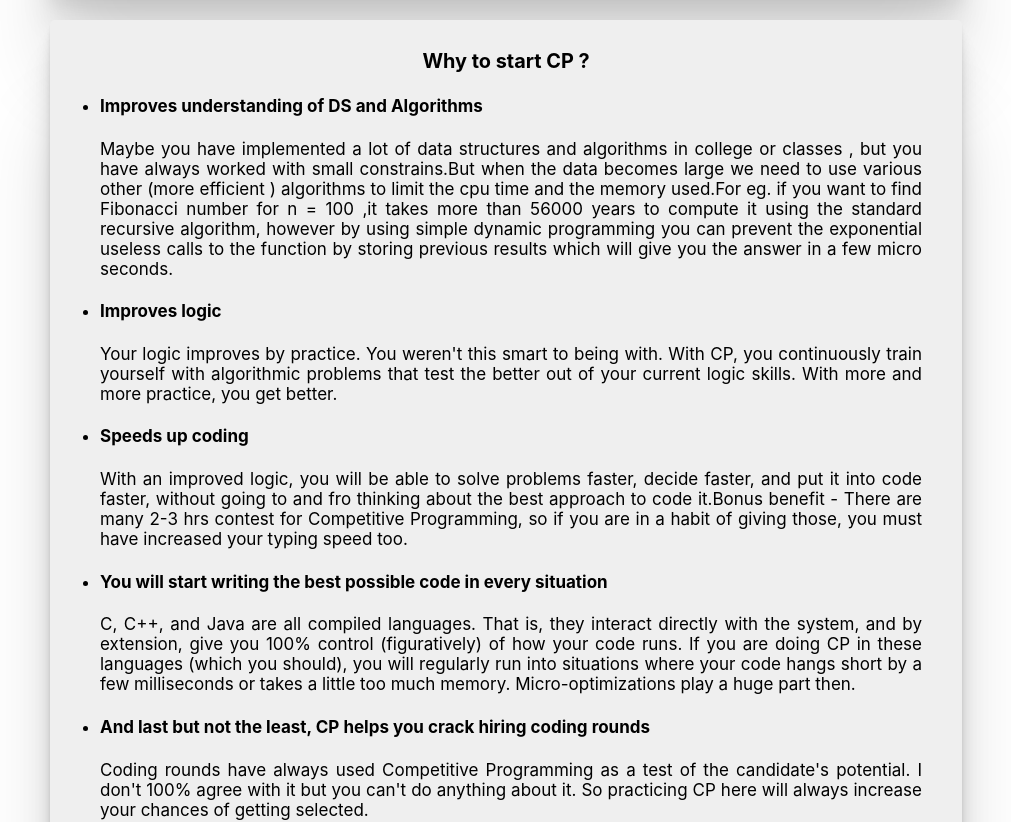
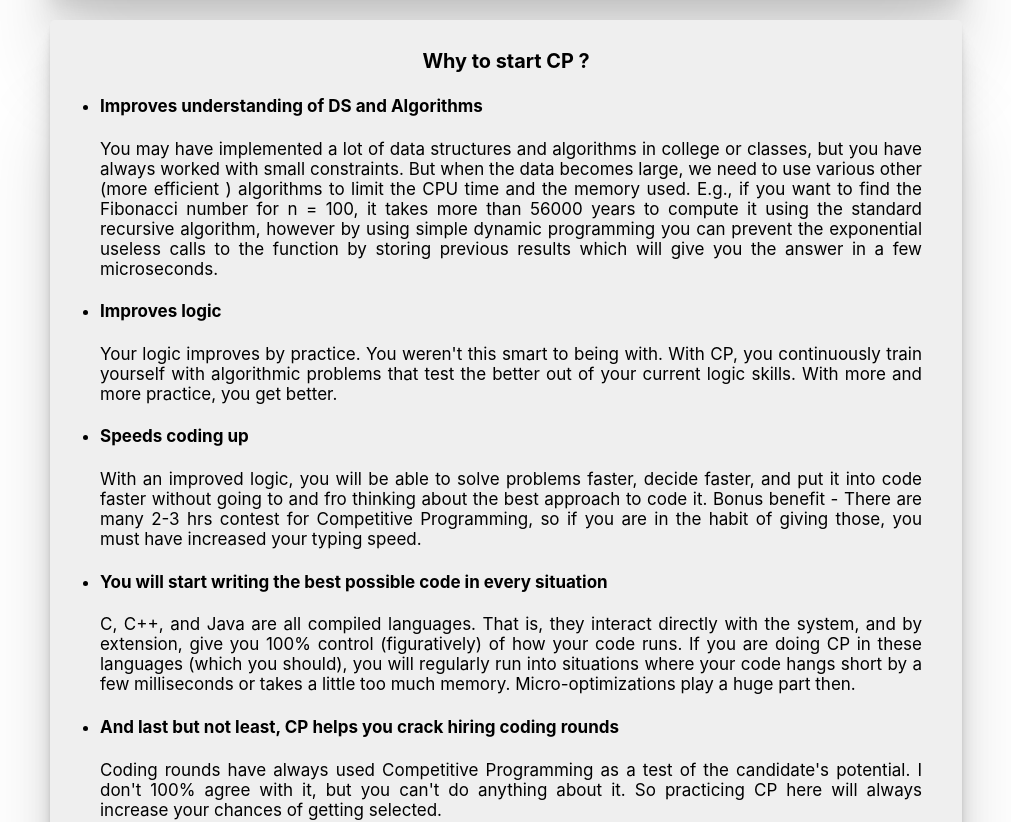
Before and after one commit to gaurav1620/CP-Club-PVG, a React (Create React App) app: page / in a window 1280 px wide. Shown: the part 720-1542 px from the top of the page, without its empty margins (134-1145 px from the left). Built offline with nearby package versions, Linux system fonts and the light colour scheme.

Commit message:
Improve grammar

```diff
--- a/src/Home.js
+++ b/src/Home.js
@@ -22,7 +22,7 @@ Online judges are online environments in which testing takes place. Online judge
                             <h4>Improves understanding of DS and Algorithms</h4>
                             <p>
 
-                                Maybe you have implemented a lot of data structures and algorithms in college or classes , but you have always worked with small constrains.But when the data becomes large we need to use various other (more efficient ) algorithms to limit the cpu time and the memory used.For eg. if you want to find Fibonacci number for n = 100 ,it takes more than 56000 years to compute it using the standard recursive algorithm, however by using simple dynamic programming you can prevent the exponential useless calls to the function by storing previous results which will give you the answer in a few micro seconds.
+                                You may have implemented a lot of data structures and algorithms in college or classes, but you have always worked with small constraints. But when the data becomes large, we need to use various other (more efficient ) algorithms to limit the CPU time and the memory used. E.g., if you want to find the Fibonacci number for n = 100, it takes more than 56000 years to compute it using the standard recursive algorithm, however by using simple dynamic programming you can prevent the exponential useless calls to the function by storing previous results which will give you the answer in a few microseconds.
                             </p>
                         </li>
                         <li>
@@ -33,8 +33,8 @@ Online judges are online environments in which testing takes place. Online judge
                             </p>
                         </li>
                         <li>
-                            <h4>Speeds up coding</h4>
-                            <p>With an improved logic, you will be able to solve problems faster, decide faster, and put it into code faster, without going to and fro thinking about the best approach to code it.Bonus benefit - There are many 2-3 hrs contest for Competitive Programming, so if you are in a habit of giving those, you must have increased your typing speed too.</p>
+                            <h4>Speeds coding up</h4>
+                            <p>With an improved logic, you will be able to solve problems faster, decide faster, and put it into code faster without going to and fro thinking about the best approach to code it. Bonus benefit - There are many 2-3 hrs contest for Competitive Programming, so if you are in the habit of giving those, you must have increased your typing speed.</p>
                         </li>
                         <li>
                             <h4>You will start writing the best possible code in every situation </h4>
@@ -43,8 +43,8 @@ If you are doing CP in these languages (which you should), you will regularly ru
                         </li>
 
                         <li>
-                            <h4>And last but not the least, CP helps you crack hiring coding rounds </h4>
-                            <p>Coding rounds have always used Competitive Programming as a test of the candidate's potential. I don't 100% agree with it but you can't do anything about it. So practicing CP here will always increase your chances of getting selected.</p>
+                            <h4>And last but not least, CP helps you crack hiring coding rounds </h4>
+                            <p>Coding rounds have always used Competitive Programming as a test of the candidate's potential. I don't 100% agree with it, but you can't do anything about it. So practicing CP here will always increase your chances of getting selected.</p>
                         </li>
 
                     </ul>
```
